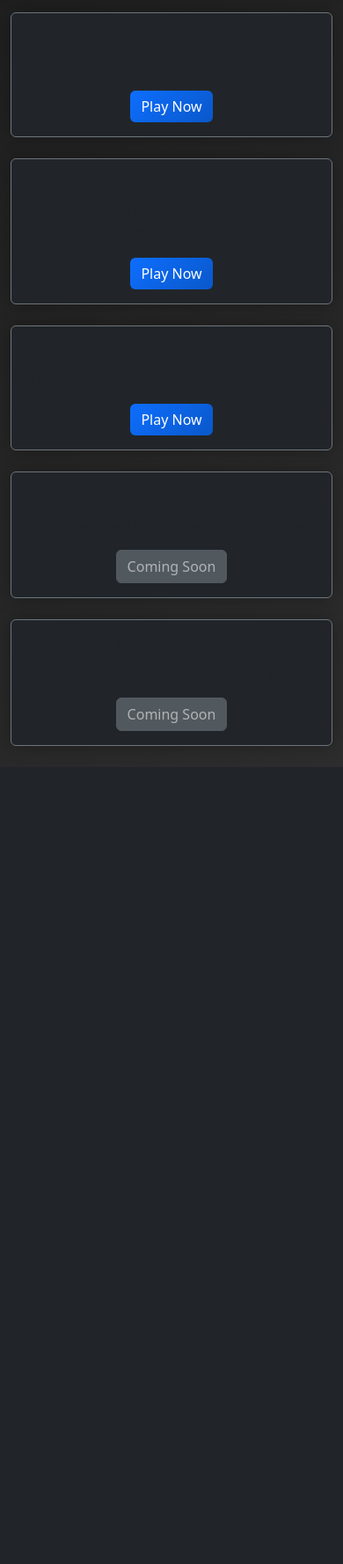
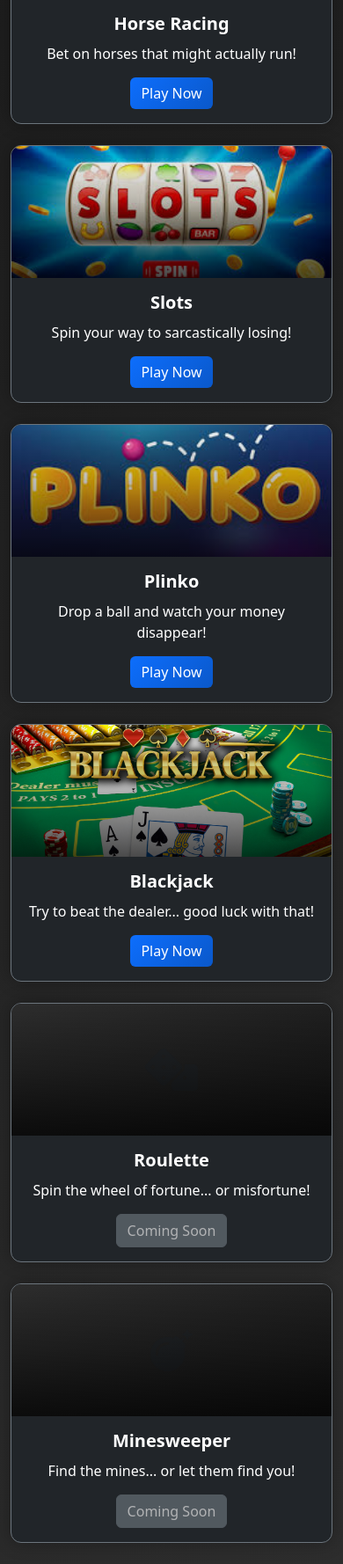
Before and after one commit to dorukyalcin/Comp306-Project, a Flask app: page / in a window 390 px wide. Shown: the part 522-2300 px from the top of the page at 88% size. Before the commit the page ends 1370 px from the top, so only its background shows below. Run offline with Flask 3, Linux system fonts and the light colour scheme; the visitor is signed in with stand-in values (Sample User, id 1); data that the repository does not hold is empty; some libraries are stand-ins or nearby versions.

```diff
--- a/docker-compose.yml
+++ b/docker-compose.yml
@@ -6,7 +6,7 @@ services:
       POSTGRES_PASSWORD: casino_pass
       POSTGRES_DB: casino_db
     ports:
-      - "5432:5432"
+      - "5433:5432"
     volumes:
       - pgdata:/var/lib/postgresql/data
   web:
--- a/static/css/style.css
+++ b/static/css/style.css
@@ -1,10 +1,94 @@
 body {
     min-height: 100vh;
     background: linear-gradient(135deg, #1a1a1a 0%, #2d2d2d 100%);
+    color: #ffffff; /* Default white text for the entire site */
 }
 
 .card {
     box-shadow: 0 0 20px rgba(0, 0, 0, 0.3);
+}
+
+/* Ensure text visibility on dark cards */
+.card.bg-dark, .bg-dark {
+    color: #ffffff !important;
+}
+
+.card.bg-dark .card-title,
+.card.bg-dark .card-text,
+.card.bg-dark p,
+.card.bg-dark h1,
+.card.bg-dark h2,
+.card.bg-dark h3,
+.card.bg-dark h4,
+.card.bg-dark h5,
+.card.bg-dark h6 {
+    color: #ffffff !important;
+}
+
+/* Profile specific styling */
+.profile-info {
+    color: #ffffff !important;
+}
+
+.profile-stats {
+    color: #ffffff !important;
+}
+
+/* Game Card Styles */
+.game-card {
+    overflow: hidden;
+    transition: transform 0.3s ease, box-shadow 0.3s ease;
+    border-radius: 12px;
+}
+
+.game-card:hover {
+    transform: translateY(-5px);
+    box-shadow: 0 10px 30px rgba(0, 0, 0, 0.5);
+}
+
+.game-cover-container {
+    position: relative;
+    height: 200px;
+    overflow: hidden;
+}
+
+.game-cover-image {
+    width: 100%;
+    height: 100%;
+    object-fit: cover;
+    transition: transform 0.3s ease;
+}
+
+.game-card:hover .game-cover-image {
+    transform: scale(1.05);
+}
+
+.game-cover-overlay {
+    position: absolute;
+    top: 0;
+    left: 0;
+    right: 0;
+    bottom: 0;
+    background: linear-gradient(to bottom, transparent 0%, rgba(0,0,0,0.3) 50%, rgba(0,0,0,0.7) 100%);
+}
+
+.coming-soon-cover {
+    height: 100%;
+    display: flex;
+    align-items: center;
+    justify-content: center;
+    background: linear-gradient(135deg, #2d2d2d 0%, #1a1a1a 100%);
+}
+
+.game-card .card-title {
+    color: #ffffff !important;
+    font-weight: 600;
+    margin-bottom: 10px;
+}
+
+.game-card .card-text {
+    color: #ffffff !important;
+    margin-bottom: 15px;
 }
 
 .form-control:focus, .form-select:focus {
@@ -147,4 +231,8 @@ body {
     .wallet-info span {
         font-size: 0.9em;
     }
+
+    .game-cover-container {
+        height: 150px;
+    }
 }
--- a/templates/index.html
+++ b/templates/index.html
@@ -11,28 +11,40 @@
         {% if current_user.is_authenticated %}
             <div class="row">
                 <div class="col-md-4">
-                    <div class="card bg-dark border-secondary mb-4">
+                    <div class="card bg-dark border-secondary mb-4 game-card">
+                        <div class="game-cover-container">
+                            <img src="{{ url_for('static', filename='images/game_covers/horse.png') }}" alt="Horse Racing" class="game-cover-image">
+                            <div class="game-cover-overlay"></div>
+                        </div>
                         <div class="card-body">
-                            <h5 class="card-title">Horse Racing</h5>
-                            <p class="card-text">Bet on horses that might actually run!</p>
+                            <h5 class="card-title text-white">Horse Racing</h5>
+                            <p class="card-text text-white">Bet on horses that might actually run!</p>
                             <a href="{{ url_for('horse_racing') }}" class="btn btn-primary">Play Now</a>
                         </div>
                     </div>
                 </div>
                 <div class="col-md-4">
-                    <div class="card bg-dark border-secondary mb-4">
+                    <div class="card bg-dark border-secondary mb-4 game-card">
+                        <div class="game-cover-container">
+                            <img src="{{ url_for('static', filename='images/game_covers/slots.jpg') }}" alt="Slots" class="game-cover-image">
+                            <div class="game-cover-overlay"></div>
+                        </div>
                         <div class="card-body">
-                            <h5 class="card-title">Slots</h5>
-                            <p class="card-text">Spin your way to sarcastically losing!</p>
+                            <h5 class="card-title text-white">Slots</h5>
+                            <p class="card-text text-white">Spin your way to sarcastically losing!</p>
                             <a href="{{ url_for('slots') }}" class="btn btn-primary">Play Now</a>
                         </div>
                     </div>
                 </div>
                 <div class="col-md-4">
-                    <div class="card bg-dark border-secondary mb-4">
+                    <div class="card bg-dark border-secondary mb-4 game-card">
+                        <div class="game-cover-container">
+                            <img src="{{ url_for('static', filename='images/game_covers/plinko.jpg') }}" alt="Plinko" class="game-cover-image">
+                            <div class="game-cover-overlay"></div>
+                        </div>
                         <div class="card-body">
-                            <h5 class="card-title">Plinko</h5>
-                            <p class="card-text">Drop a ball and watch your money disappear!</p>
+                            <h5 class="card-title text-white">Plinko</h5>
+                            <p class="card-text text-white">Drop a ball and watch your money disappear!</p>
                             <a href="{{ url_for('plinko') }}" class="btn btn-primary">Play Now</a>
                         </div>
                     </div>
@@ -40,28 +52,44 @@
             </div>
             <div class="row">
                 <div class="col-md-4">
-                    <div class="card bg-dark border-secondary mb-4">
+                    <div class="card bg-dark border-secondary mb-4 game-card">
+                        <div class="game-cover-container">
+                            <img src="{{ url_for('static', filename='images/game_covers/blackjack.jpg') }}" alt="Blackjack" class="game-cover-image">
+                            <div class="game-cover-overlay"></div>
+                        </div>
                         <div class="card-body">
-                            <h5 class="card-title">Blackjack</h5>
-                            <p class="card-text">Try to beat the dealer... good luck with that!</p>
+                            <h5 class="card-title text-white">Blackjack</h5>
+                            <p class="card-text text-white">Try to beat the dealer... good luck with that!</p>
                             <a href="{{ url_for('blackjack') }}" class="btn btn-primary">Play Now</a>
                         </div>
                     </div>
                 </div>
                 <div class="col-md-4">
-                    <div class="card bg-dark border-secondary mb-4">
+                    <div class="card bg-dark border-secondary mb-4 game-card">
+                        <div class="game-cover-container">
+                            <div class="coming-soon-cover">
+                                <i class="fas fa-dice fa-3x text-muted"></i>
+                            </div>
+                            <div class="game-cover-overlay"></div>
+                        </div>
                         <div class="card-body">
-                            <h5 class="card-title">Roulette</h5>
-                            <p class="card-text">Spin the wheel of fortune... or misfortune!</p>
+                            <h5 class="card-title text-white">Roulette</h5>
+                            <p class="card-text text-white">Spin the wheel of fortune... or misfortune!</p>
                             <a href="#" class="btn btn-secondary disabled">Coming Soon</a>
                         </div>
                     </div>
                 </div>
                 <div class="col-md-4">
-                    <div class="card bg-dark border-secondary mb-4">
+                    <div class="card bg-dark border-secondary mb-4 game-card">
+                        <div class="game-cover-container">
+                            <div class="coming-soon-cover">
+                                <i class="fas fa-bomb fa-3x text-muted"></i>
+                            </div>
+                            <div class="game-cover-overlay"></div>
+                        </div>
                         <div class="card-body">
-                            <h5 class="card-title">Minesweeper</h5>
-                            <p class="card-text">Find the mines... or let them find you!</p>
+                            <h5 class="card-title text-white">Minesweeper</h5>
+                            <p class="card-text text-white">Find the mines... or let them find you!</p>
                             <a href="#" class="btn btn-secondary disabled">Coming Soon</a>
                         </div>
                     </div>
@@ -72,8 +100,8 @@
                 <div class="col-md-6">
                     <div class="card bg-dark border-secondary">
                         <div class="card-body">
-                            <h5 class="card-title">Ready to lose some money?</h5>
-                            <p class="card-text">Join us for the most sarcastic gambling experience ever!</p>
+                            <h5 class="card-title text-white">Ready to lose some money?</h5>
+                            <p class="card-text text-white">Join us for the most sarcastic gambling experience ever!</p>
                             <div class="d-grid gap-2">
                                 <a href="{{ url_for('register') }}" class="btn btn-primary">Register Now</a>
                                 <a href="{{ url_for('login') }}" class="btn btn-outline-light">Login</a>
```
Also changed, not shown: templates/profile.html (+8 -8 lines), games/game_assets/blackjack.jpg (added), games/game_assets/plinko.jpg (added), games/game_assets/slots.jpg (added), static/images/game_covers/blackjack.jpg (added), static/images/game_covers/plinko.jpg (added), static/images/game_covers/slots.jpg (added), 2 other files.
